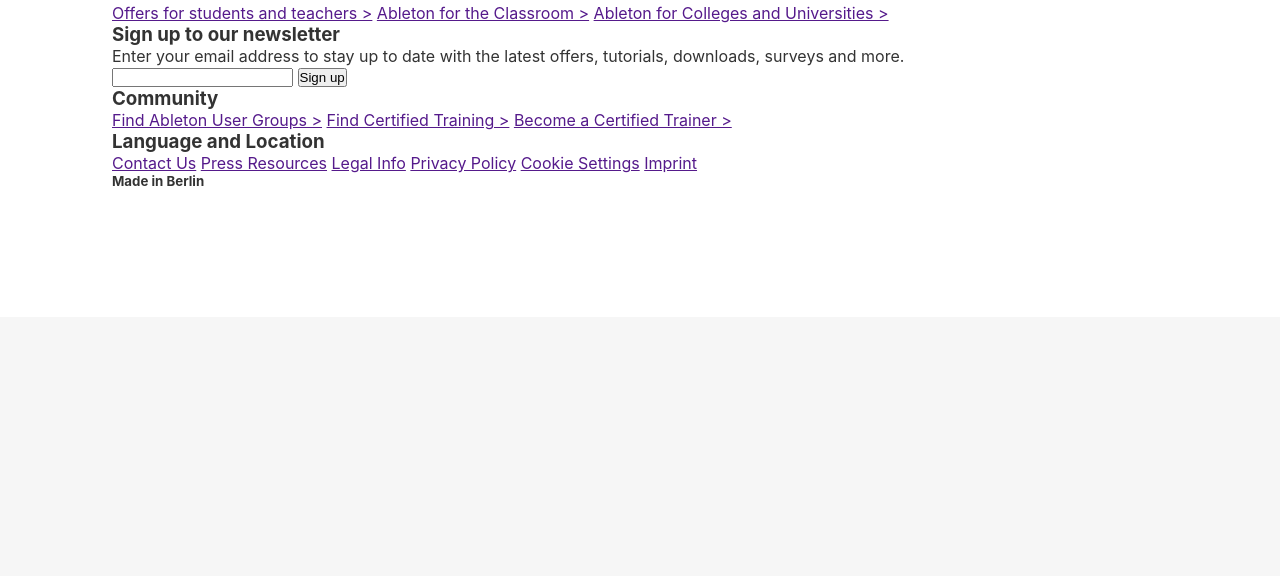
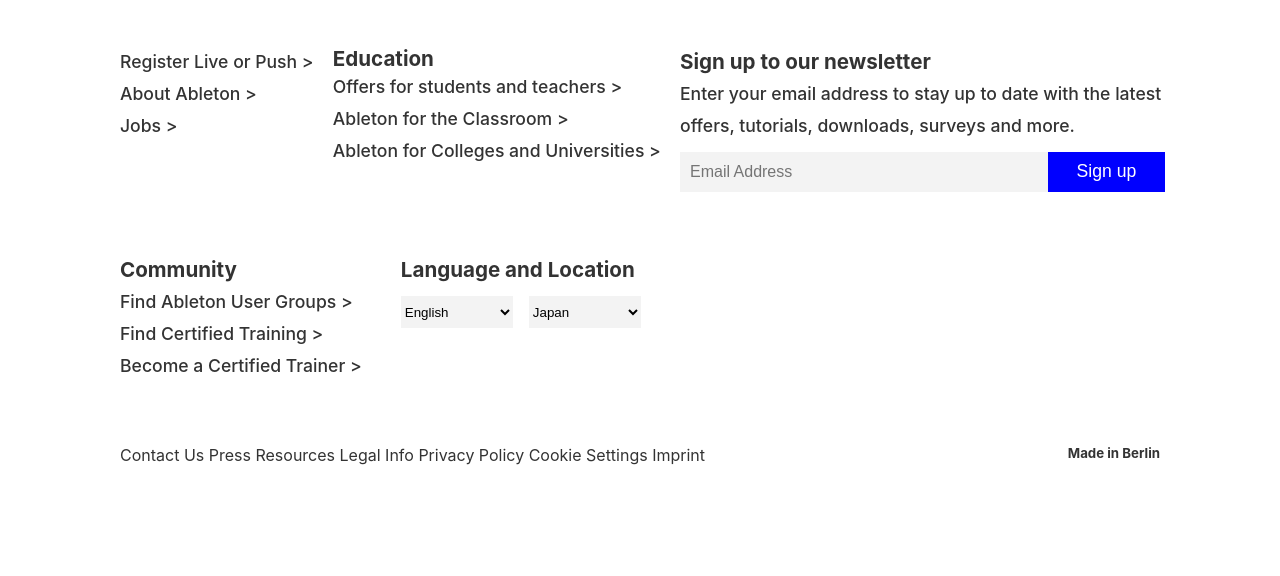
Before and after one commit to lucadiamente/Ableton, a plain HTML site: page index.html in a window 1280 px wide. Shown: the part 8861-9437 px from the top of the page. Before the commit the page ends 9178 px from the top, so only its background shows below. Drawn offline with Linux system fonts and the light colour scheme.

Commit message:
Almost finished designing the footer

```diff
--- a/index.html
+++ b/index.html
@@ -99,6 +99,7 @@
         </div>
     </main>
     <footer class="footer">
+        <div class="footer__container">
             <div class="row-1">
                 <div class="col">
                     <h2>Ableton</h2>
@@ -119,8 +120,10 @@
                 <div class="col">
                     <h3>Sign up to our newsletter</h3>
                     <p>Enter your email address to stay up to date with the latest offers, tutorials, downloads, surveys and more.</p>
-                <input type="email">
-                <button>Sign up</button>
+                    <div class="signup">
+                        <input type="email" placeholder="Email Address">
+                        <button type="button">Sign up</button>
+                    </div>
                 </div>
             </div>
             <div class="row-3">
@@ -132,8 +135,17 @@
                 </div>
                 <div class="col">
                     <h3>Language and Location</h3>
+                    <div class="selector-container">
+                        <select name="Language" id="">
+                            <option value="English">English</option>
+                        </select>
+                        <select name="Location" id="location">
+                            <option value="Japan">Japan</option>
+                        </select>
+                    </div>
                     <!-- INSERT dropdown menu here -->
                 </div>
+                <div class="col" style="width: 30rem"></div>
             </div>
             <div class="row-4">
                 <div class="col">
@@ -149,6 +161,7 @@
                     <!-- INSERT svg logo here -->
                 </div>
             </div>
+        </div>
     </footer>
     <script src="main.js"></script>
 </body>
--- a/styles.css
+++ b/styles.css
@@ -319,6 +319,107 @@ body {
 /* FOOTER */
 
 .footer {
-    border-top: 1px solid gray;
-    padding: 8rem 7rem;
+    border-top: 2px solid rgb(240, 240, 240);
 }
+
+.footer__container {
+    padding: 3rem 7.5rem;
+    height: 96.5vh;
+    display: flex;
+    flex-flow: column nowrap;
+    justify-content: space-evenly;
+}
+
+.row-1 h2 {
+    font-size: 3.5em;
+}
+
+.row-2,
+.row-3 {
+    display: flex;
+    flex-flow: row nowrap;
+    justify-content: space-between;
+    font-size: 1.1em;
+    font-weight: 450;
+}
+
+.row-2 a,
+.row-3 a {
+    text-decoration: none;
+    color: inherit;
+}
+
+.row-2 .col,
+.row-3 .col {
+    display: flex;
+    flex-flow: column wrap;
+}
+
+.row-2 a,
+.row-2 .col:last-child,
+.row-3 a,
+.row-3 {
+    line-height: 2rem;
+}
+
+.row-2 .col:last-child {
+    width: 30rem;
+}
+
+.row-2 .signup {
+    margin-top: 10px;
+    width: 31rem;
+    display: flex;
+}
+
+.row-2 button {
+    width: 7.3rem;
+    height: 2.5rem;
+    margin: 0;
+    border: none;
+    background-color: #0000ff;
+    color: #fff;
+    font-size: 1.000005em;
+    padding: 3px;
+}
+
+.row-2 input {
+    width: 23rem;
+    height: 2.5rem;
+    margin: 0;
+    padding: 10px;
+    font-size: 16px;
+    font-weight: lighter;
+    border: none;
+    background-color: #f3f3f3;
+}
+
+.row-4 {
+    display: flex;
+    flex-flow: row nowrap;
+    justify-content: space-between;
+}
+
+.selector-container {
+    width: 15rem;
+    display: flex;
+    padding: 10px 0;
+    justify-content: space-between;
+}
+
+.selector-container select {
+    border: none;
+    background-color: #f3f3f3;
+    width: 7rem;
+    height: 2rem;
+}
+
+.selector-container select #location {
+    width: 30rem;
+}
+
+.row-4 a {
+    text-decoration: none;
+    color: #333;
+    font-weight: 400;
+}
```
Lines whose indentation alone changed are shown as unchanged.
